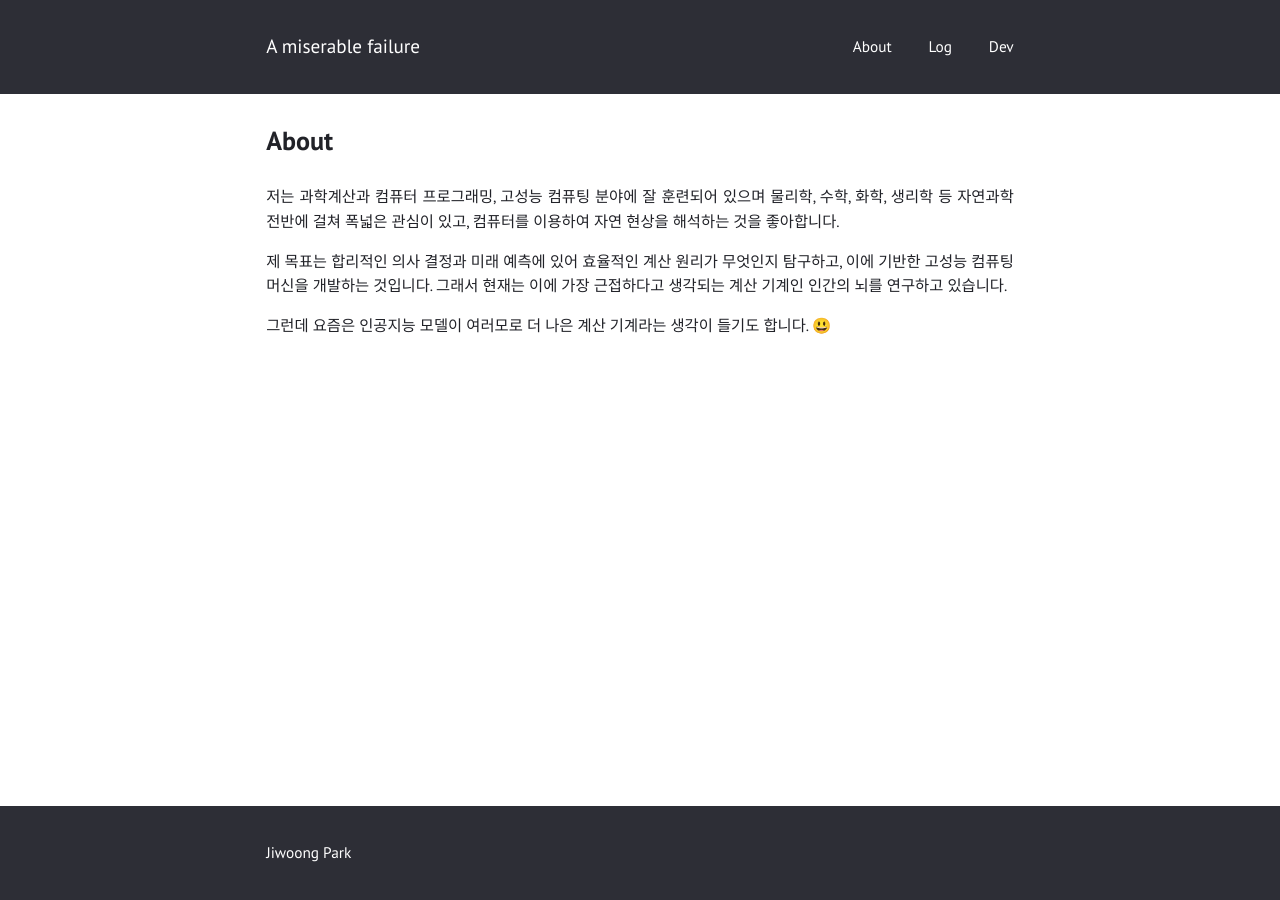
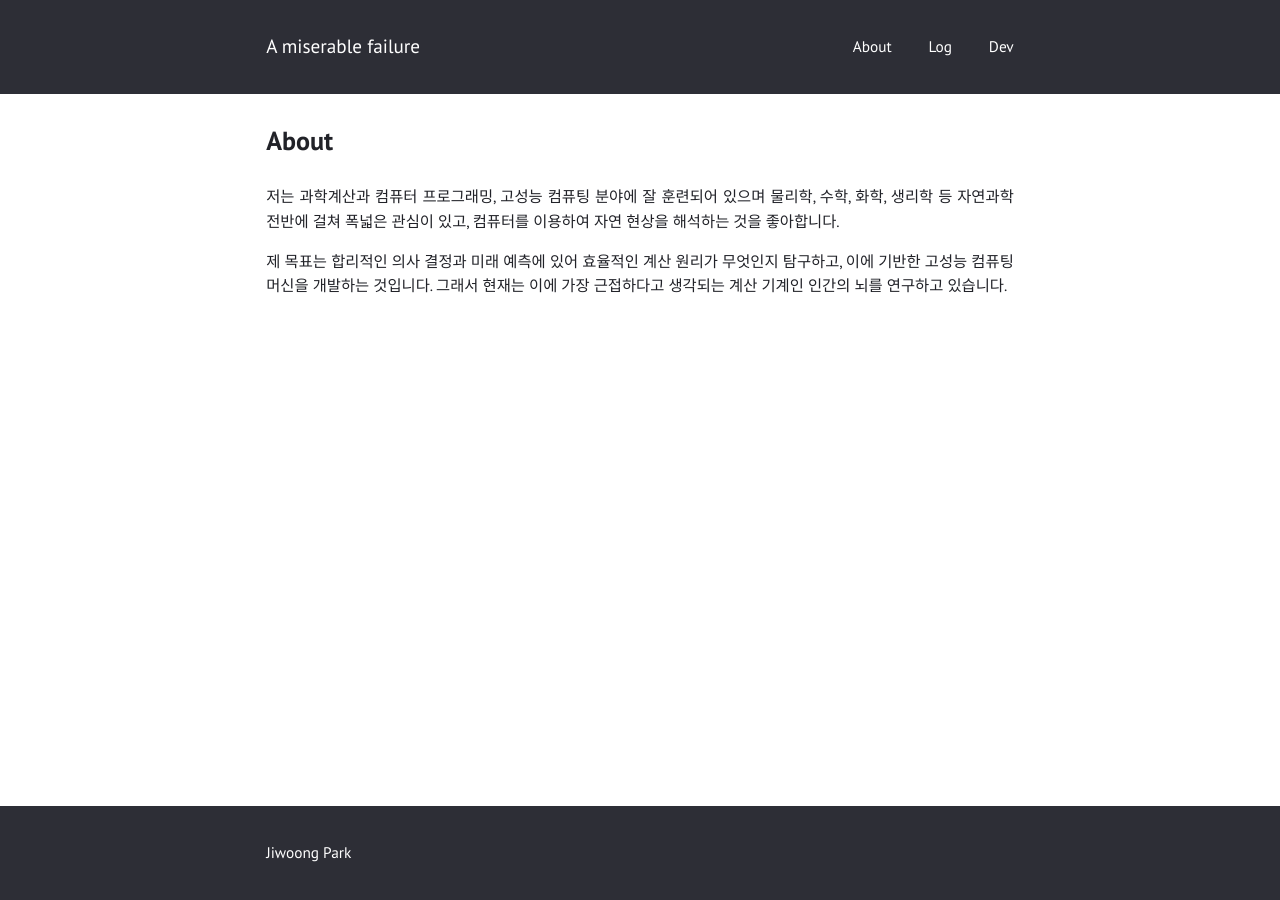
Before and after one commit to jwparks/jwparks.github.io, a Jekyll site: the page built from about.md, in a window 1280 px wide. Built offline with Jekyll 4.4.1, drawn with Linux system fonts in a browser that asks for light colours.

Commit message:
modified

```diff
--- a/about.md
+++ b/about.md
@@ -11,5 +11,3 @@ layout: page
 제 목표는 합리적인 의사 결정과 미래 예측에 있어 효율적인 계산 원리가 무엇인지 탐구하고,
 이에 기반한 고성능 컴퓨팅 머신을 개발하는 것입니다.
 그래서 현재는 이에 가장 근접하다고 생각되는 계산 기계인 인간의 뇌를 연구하고 있습니다.
-
-그런데 요즘은 인공지능 모델이 여러모로 더 나은 계산 기계라는 생각이 들기도 합니다. 😃
--- a/index.html
+++ b/index.html
@@ -13,9 +13,10 @@ sitemap: false
 
 <article>
     <body>
-    <img src="https://i.ibb.co/2dv2Ccj/title.png"
+    <img src="http://artscash.com/images/paintings/claude-monet-antibes-1888.jpg"
          alt=""
          style="width:80%">
     <p style="color:gray; font-size: 90%;"> Claude Monet, Antibes, Vue du plateau Notre-Dame, 1888 </p>
+<!--    <p>  </p>-->
     </body>
 </article>
```
